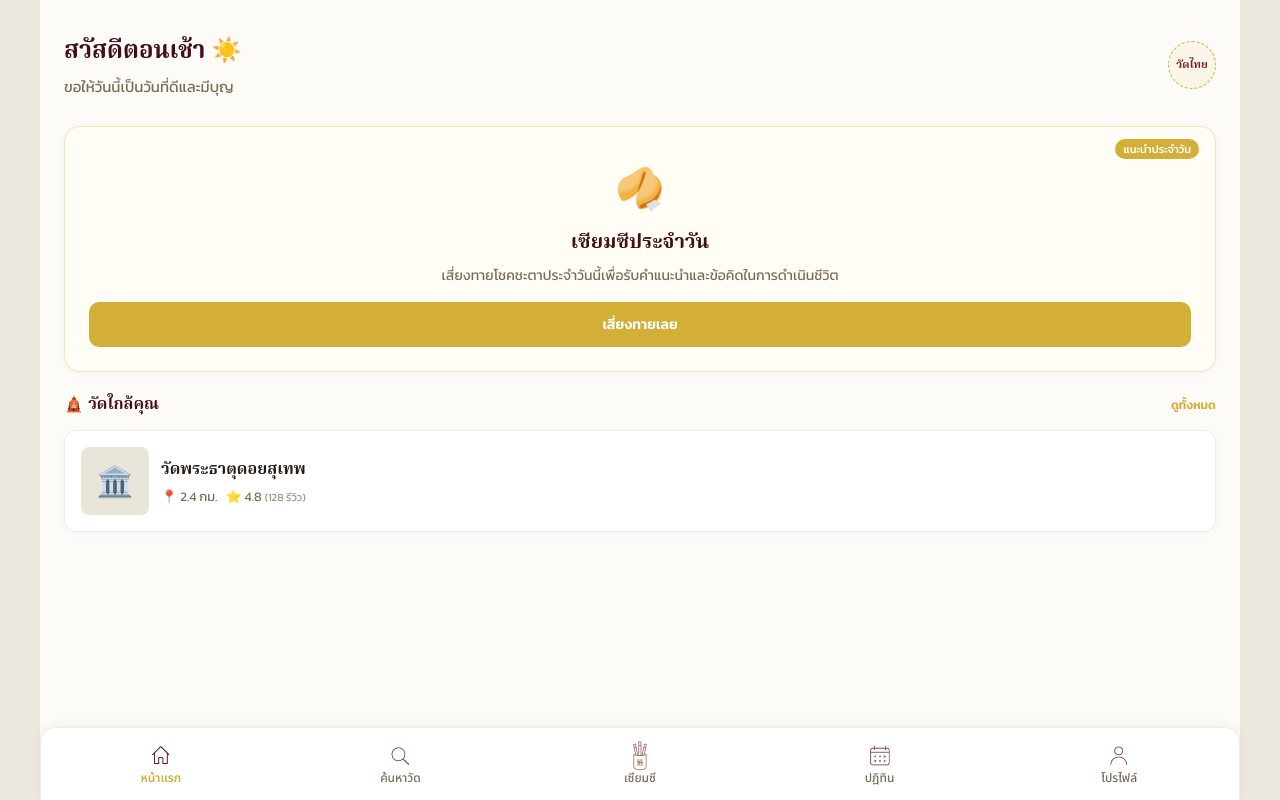
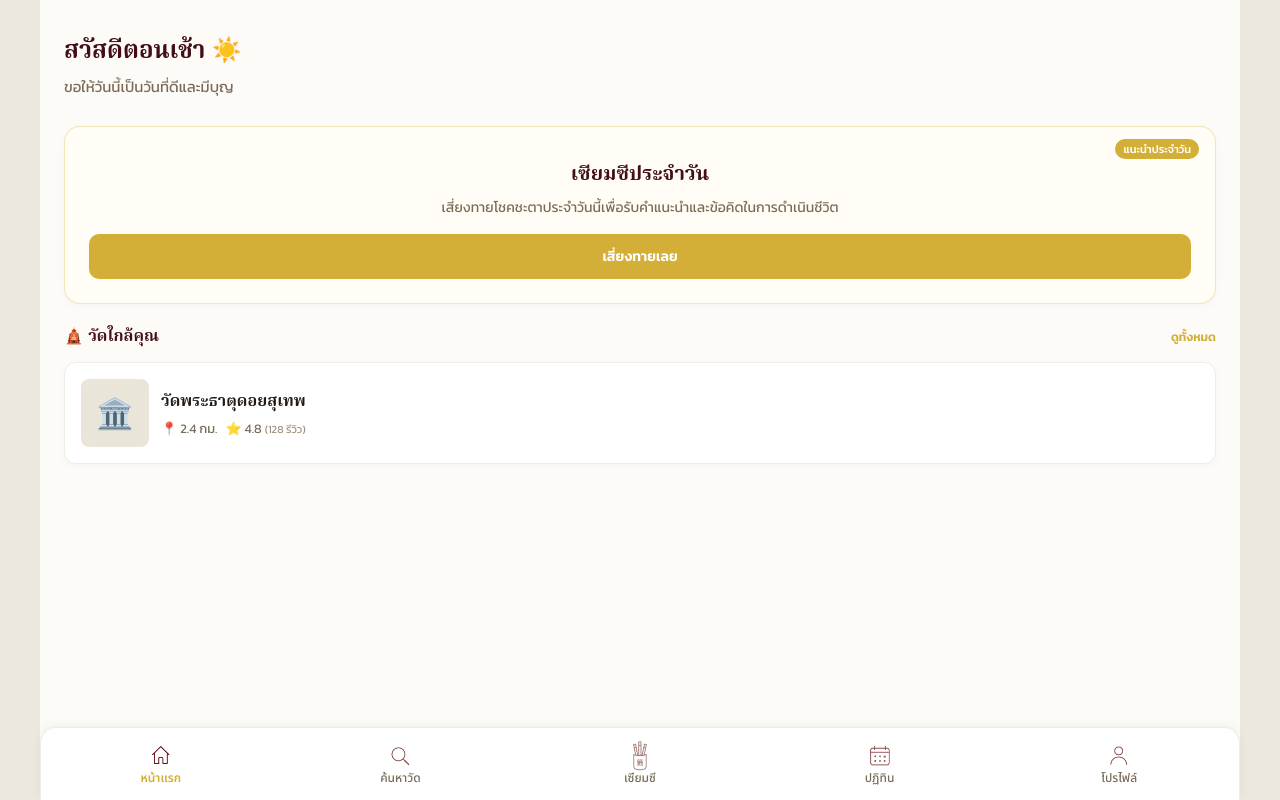
Before and after one commit to tanabat2549/PreFlightProjectG08, a React (Vite) app in the folder FRONTEND/: page / in a window 1280 px wide. Built offline with nearby package versions, Linux system fonts and the light colour scheme; no server answers; a web font is replaced by a local one.

Commit message:
improve-home-frontend-woon

```diff
--- a/FRONTEND/src/pages/Home.tsx
+++ b/FRONTEND/src/pages/Home.tsx
@@ -10,16 +10,12 @@ export default function Home() {
           <h2>สวัสดีตอนเช้า ☀️</h2>
           <p>ขอให้วันนี้เป็นวันที่ดีและมีบุญ</p>
         </div>
-        <div className="temple-stamp">
-          <span>วัดไทย</span>
-        </div>
       </header>
 
       {/* Hero Daily Siemsee Card */}
       <section className="siemsee-banner">
         <div className="banner-badge">แนะนำประจำวัน</div>
         <div className="banner-content">
-          <div className="banner-icon">🥠</div>
           <h3>เซียมซีประจำวัน</h3>
           <p>เสี่ยงทายโชคชะตาประจำวันนี้เพื่อรับคำแนะนำและข้อคิดในการดำเนินชีวิต</p>
           <Link to="/siemsee" className="btn-siemsee">
```
